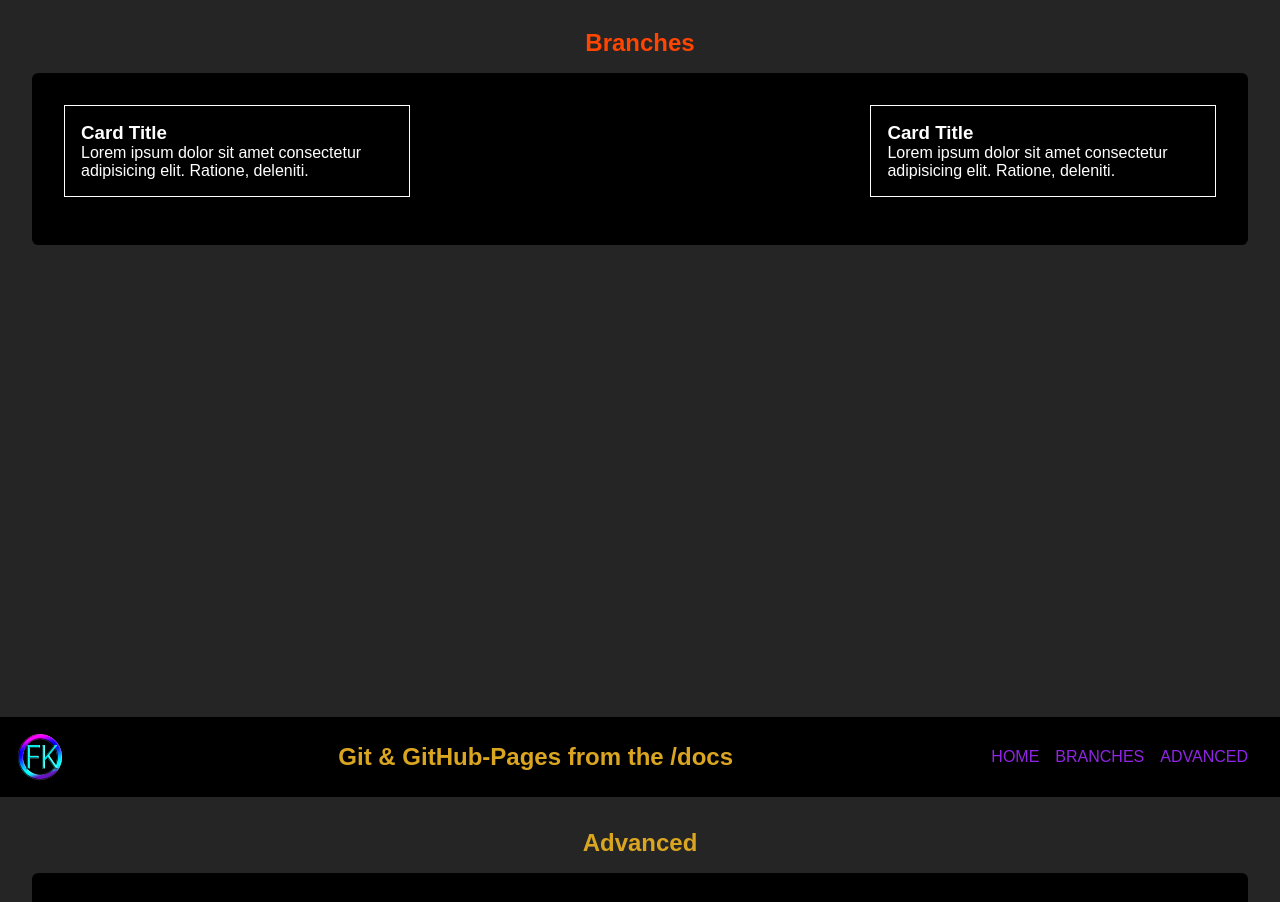
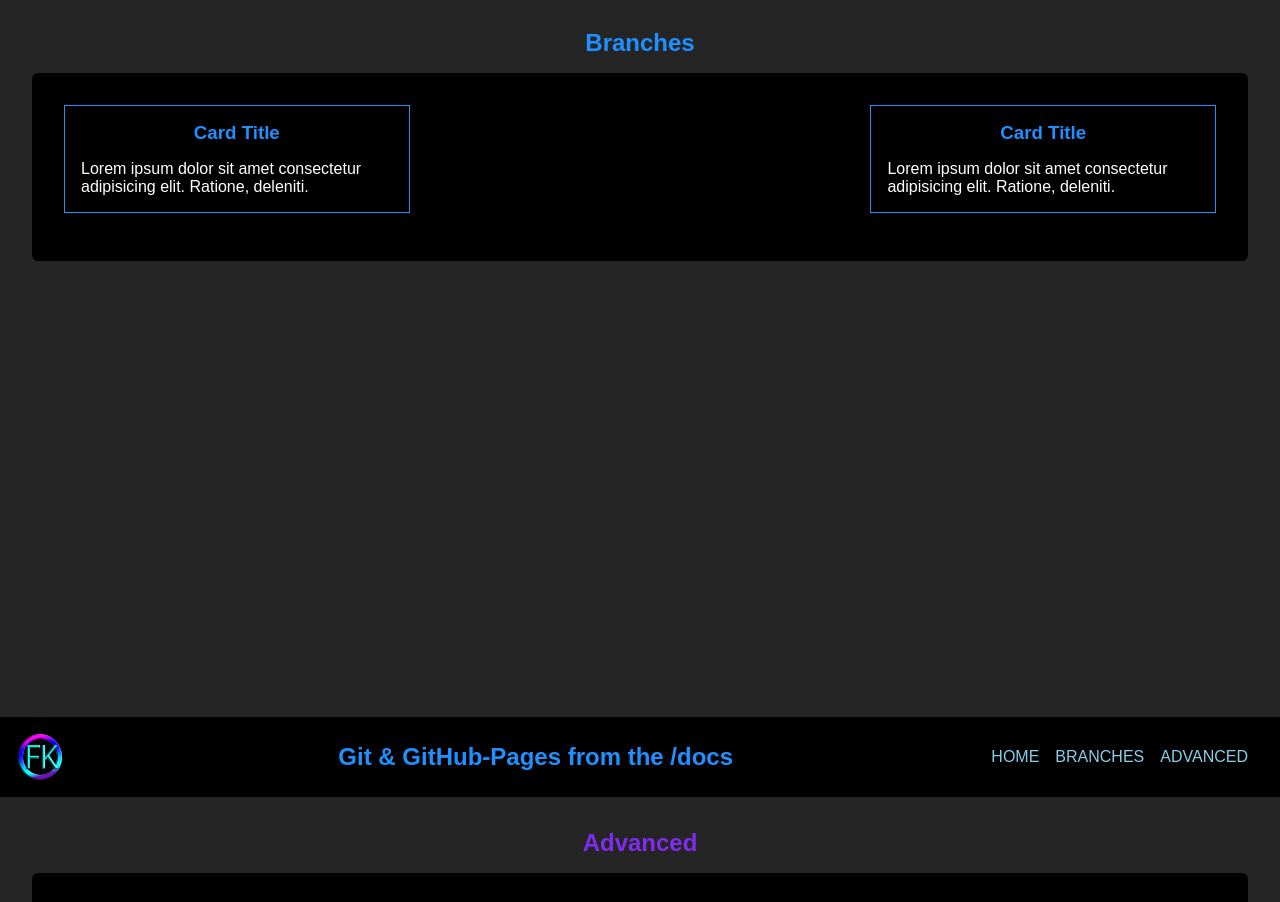
Before and after one commit to Fabian295/beyond-basics, a plain HTML site: page docs/index.html in a window 1280 px wide. Shown: the part 883-1785 px from the top of the page. Drawn offline with Linux system fonts and the light colour scheme.

Commit message:
Adjust border and headings colors

```diff
--- a/docs/gh_p-docs.css
+++ b/docs/gh_p-docs.css
@@ -33,7 +33,7 @@ nav ul li {
 
 nav ul li a {
   text-decoration: none;
-  color: rgba(156, 40, 245, 0.933);
+  color: skyblue;
   text-transform: uppercase;
 }
 
@@ -80,14 +80,32 @@ h1 {
   margin-bottom: 1rem;
 }
 
-#home h1 {
+ .content h1 {
   color: aqua;
 }
 
-#branches h1 {
-  color: orangered;
+.content h3 {
+  color: aqua;
+  text-align: center;
+  margin-bottom: 1rem;
 }
 
-#advanced h1 {
-  color: goldenrod;
+#home .card {
+  border-color: aqua;
 }
+
+#branches .content h3, #branches .content h1 {
+  color: dodgerblue;
+}
+
+#branches .card {
+  border-color: dodgerblue;
+}
+
+#advanced .content h1, #advanced .content h3 {
+  color: #802cee;
+}
+
+#advanced .card {
+  border-color: #802cee;
+}
```
